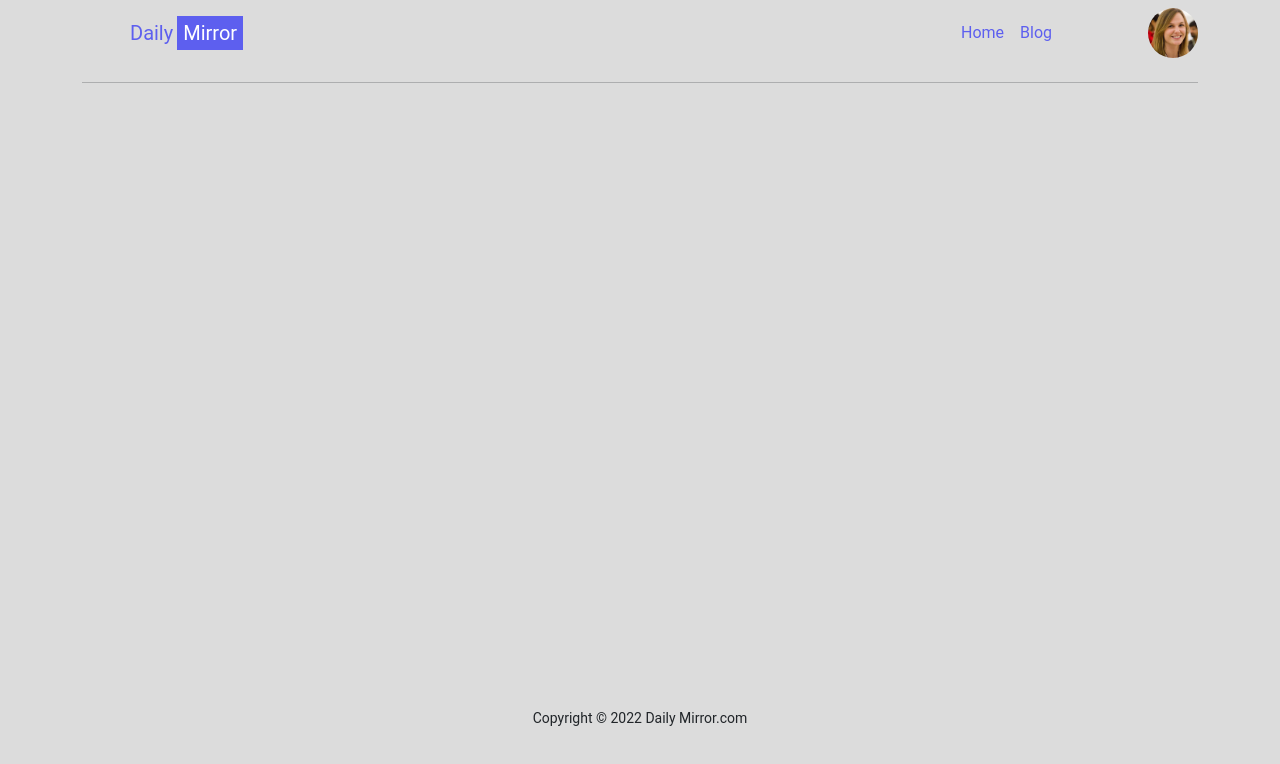
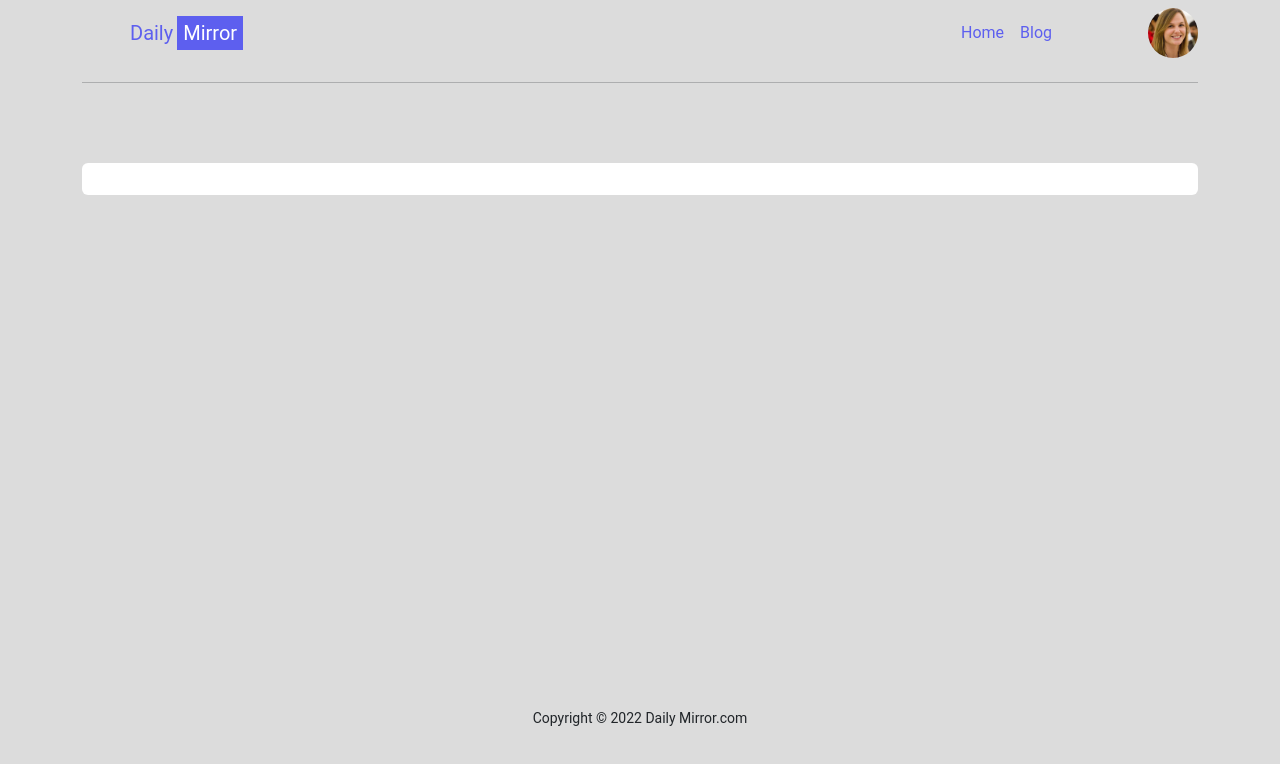
Before and after one commit to Mmunni/news-portal, a plain HTML site: page index.html in a window 1280 px wide. Drawn offline with nearby package versions, Linux system fonts and the light colour scheme; no server answers.

```diff
--- a/assets/js/index.js
+++ b/assets/js/index.js
@@ -75,5 +75,4 @@
           catagoryItemsContainer.appendChild(catagoryItems);
     });
     }
-
      loadMore();
--- a/index.html
+++ b/index.html
@@ -36,17 +36,19 @@
                 </div>
               </div>
             </nav>
-              <hr>
-            <ul id="catagories" class="catagory-area mb-5" >
-
-            </ul>
+            <hr>
+            <ul id="catagories" class="catagory-area mb-5" ></ul>
           </div>
     </header>
+    <!-- main area start -->
      <main>
-        <section>
-           <div class="container mt-5">
-           </div>
-        </section>
+      <!-- inputfield -->
+      <section>
+        <div class="container">
+          <input type="text" id="input-field" class="w-100 my-3 p-1 rounded border border-0">
+        </div>
+      </section>
+        <!-- catagory-items -->
         <section>
           <div class="container mt-5">
             <div id="catagory-items">
@@ -55,12 +57,12 @@
           </div>
         </section>
      </main>
+     <!-- footer area start -->
      <footer>
       <div class="container">
         <p class="text-center">Copyright &copy; 2022 Daily Mirror.com</p>
       </div>
      </footer>
-    <!-- header-area-end here -->
     <!-- bootstrap-js-cdn -->
     <script src="https://cdn.jsdelivr.net/npm/bootstrap@5.2.0/dist/js/bootstrap.bundle.min.js"></script>
     <!-- js link -->
```
